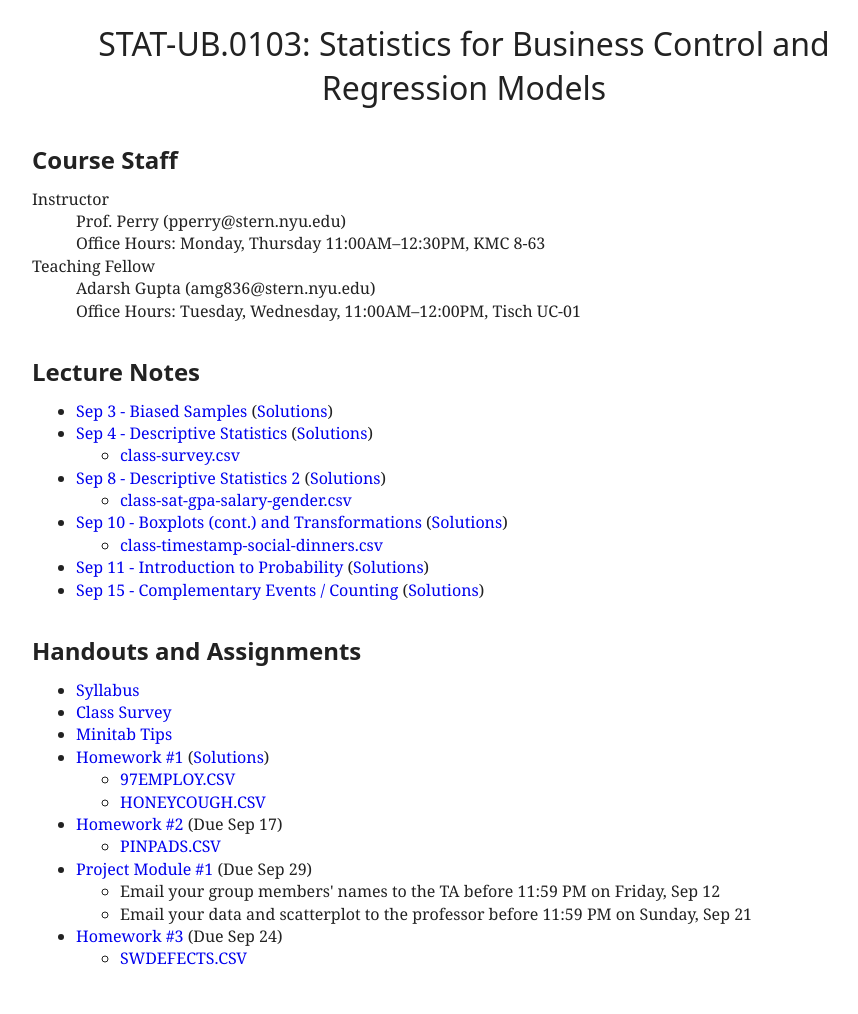
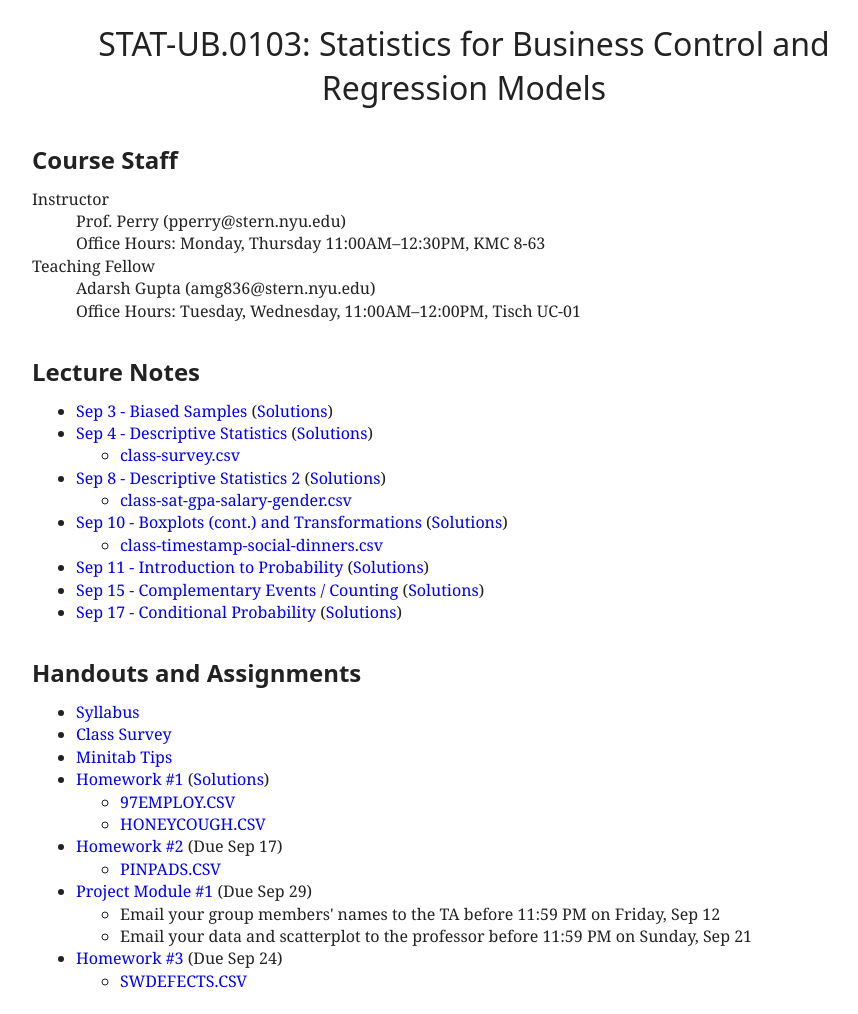
Before and after one commit to patperry/patperry.github.com, a Jekyll site: the page built from course/ub0103/index.html, in a window 1280 px wide. Shown: the whole page, without its empty margins (176-1034 px from the left). Built offline with Jekyll 4.4.1, drawn with Linux system fonts in a browser that asks for light colours; before the commit the page ends 992 px from its top, so only the background shows below that.

Commit message:
Add conditional probability handout

```diff
--- a/course/ub0103/index.html
+++ b/course/ub0103/index.html
@@ -41,6 +41,8 @@
     (<a href="lecture/intro-prob-sol.pdf">Solutions</a>)
   <li><a href="lecture/counting.pdf">Sep 15 - Complementary Events / Counting</a>
     (<a href="lecture/counting-sol.pdf">Solutions</a>)
+  <li><a href="lecture/conditional-prob.pdf">Sep 17 - Conditional Probability</a>
+    (<a href="lecture/conditional-prob-sol.pdf">Solutions</a>)
 </ul>
 
 <h2>Handouts and Assignments</h2>
```
